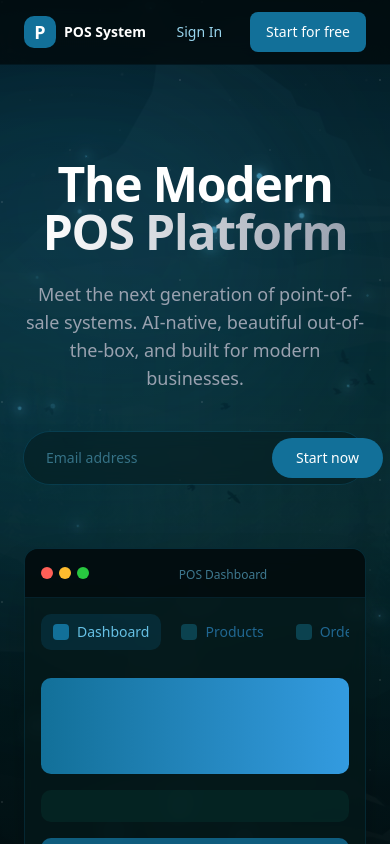
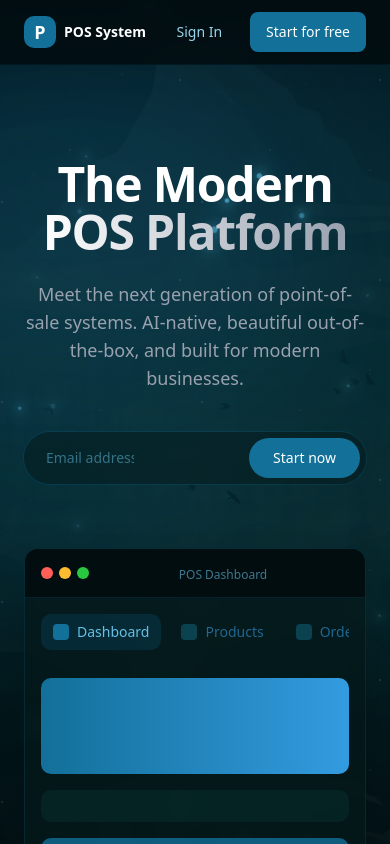
Before and after one commit to sayad-mallllek/pos-next, a Next.js app: page / in a window 390 px wide. Shown: the top 844 px of the page. Built offline with nearby package versions, Linux system fonts and the light colour scheme.

Commit message:
feat: enhance CTA layout in Hero component for better responsiveness

```diff
--- a/components/landing/hero.tsx
+++ b/components/landing/hero.tsx
@@ -45,14 +45,14 @@ export function Hero() {
         </p>
 
         {/* CTA Input */}
-        <div className="mt-10 flex w-full max-w-md items-center gap-2 rounded-full bg-forest-900/50 p-1.5 ring-1 ring-forest-500/20 backdrop-blur-sm">
+        <div className="mt-10 flex w-full justify-between max-w-md items-center gap-2 rounded-full bg-forest-900/50 p-1.5 ring-1 ring-forest-500/20 backdrop-blur-sm">
           <input
             type="email"
             placeholder="Email address"
-            className="flex-1 bg-transparent px-4 py-2 text-sm text-white placeholder-forest-300/50 outline-none"
+            className="w-30 bg-transparent px-4 py-2 text-sm text-white placeholder-forest-300/50 outline-none"
           />
-          <Link href="/signup">
-            <Button className="rounded-full bg-forest-500 px-6 text-white hover:bg-forest-400">
+          <Link className="grow flex justify-end" href="/signup">
+            <Button className="ml-auto rounded-full bg-forest-500 px-6 text-white hover:bg-forest-400">
               Start now
             </Button>
           </Link>
```
